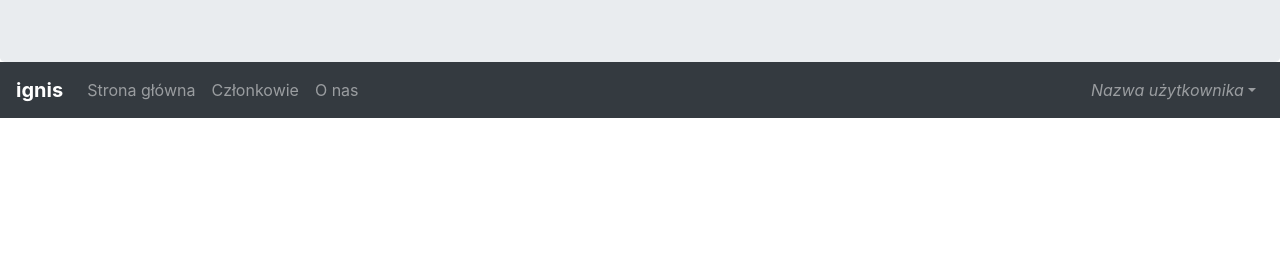
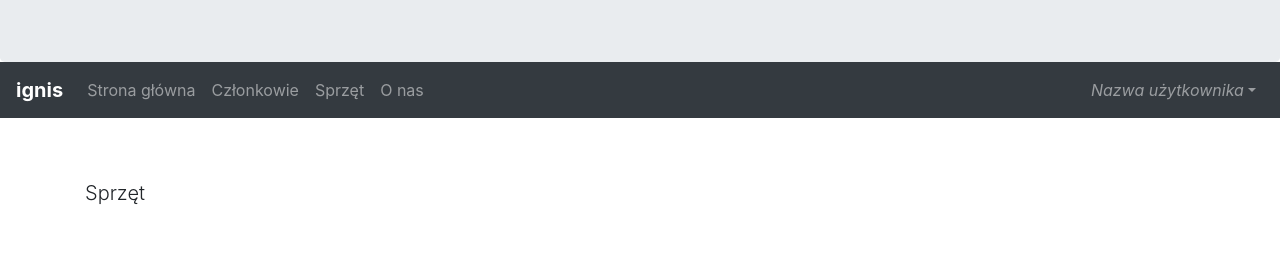
Before and after one commit to wavelus/ignis-panel, a Vue app in the folder frontend/: page /equipment in a window 1280 px wide. Shown: the part 122-396 px from the top of the page. Built offline with nearby package versions, Linux system fonts and the light colour scheme.

Commit message:
Add equipment tab.

```diff
--- a/frontend/src/components/shared/NavBar.vue
+++ b/frontend/src/components/shared/NavBar.vue
@@ -8,6 +8,7 @@
             <b-navbar-nav>
                 <b-nav-item to="/">Strona główna</b-nav-item>
                 <b-nav-item to="/members">Członkowie</b-nav-item>
+                <b-nav-item to="/equipment">Sprzęt</b-nav-item>
                 <b-nav-item to="/about">O nas</b-nav-item>
             </b-navbar-nav>
 
--- a/frontend/src/router.js
+++ b/frontend/src/router.js
@@ -22,6 +22,11 @@ export default new Router({
         path: '/members',
         name: 'members',
         component: () => import('./views/Members.vue')
+    },
+    {
+        path: '/equipment',
+        name: 'equipment',
+        component: () => import('./views/Equipment.vue')
     }
   ]
 })
--- /dev/null
+++ b/frontend/src/views/Equipment.vue
@@ -0,0 +1,13 @@
+<template>
+  <main role="main" class="flex-shrink-0">
+      <div class="container">
+          <p class="lead">Sprzęt</p>
+      </div>
+  </main>
+</template>
+
+<style scoped>
+main > .container {
+  padding: 60px 15px 0;
+}
+</style>
```
